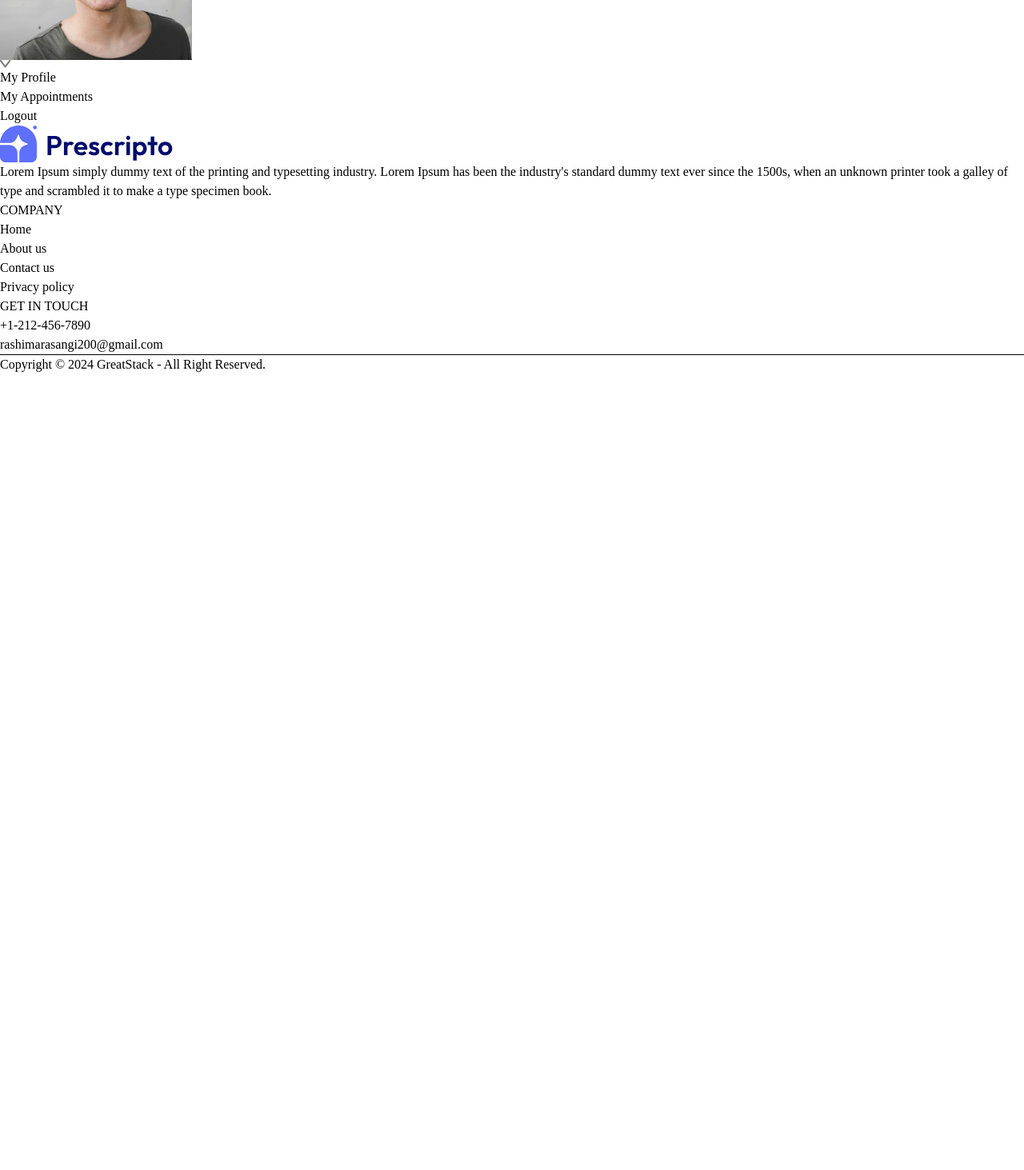
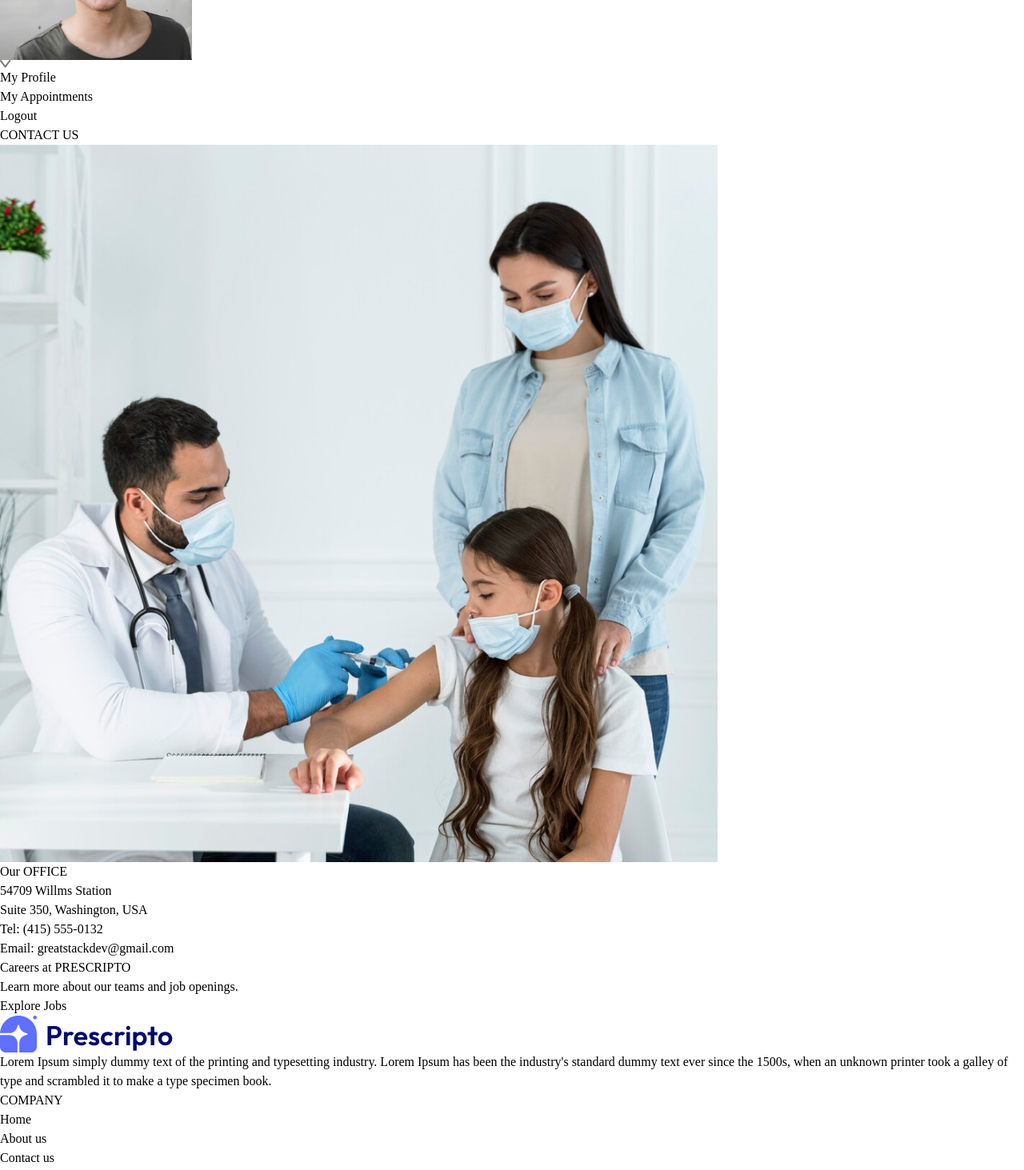
Before and after one commit to rashimarasangi/Prescripto, a React (Vite) app in the folder frontend/: page /contact in a window 1280 px wide. Shown: the part 311-1774 px from the top of the page at 80% size. Before the commit the page ends 800 px from the top, so only its background shows below. Built offline with nearby package versions, Linux system fonts and the light colour scheme.

Commit message:
contact section is added

```diff
--- a/frontend/src/pages/Contact.jsx
+++ b/frontend/src/pages/Contact.jsx
@@ -1,9 +1,24 @@
 import React from 'react'
+import { assets } from '../assets/assets'
 
 const Contact = () => {
   return (
     <div>
-
+      <div className='text-center text-2xl pt-10 to-gray-500'>
+        <p>CONTACT  <span className='to-gray-700 font-semibold'>US</span></p>
+      </div>
+      <div className='my-10 flex flex-col justify-center md:flex-row gap-10 mb-28 text-sm '>
+        <img className='w-full md:max-w-[360px]' src={assets.contact_image} alt="" />
+        <div className='flex flex-col justify-center items-start gap-6'>
+          <p className='font-semibold text-lg to-gray-600 '>Our OFFICE</p>
+          <p className='to-gray-500'>54709 Willms Station <br />Suite 350, Washington, USA</p>
+          <p className='to-gray-500'>Tel: (415) 555‑0132 <br />Email: greatstackdev@gmail.com
+          </p>
+          <p className='font-semibold text-lg to-gray-600'>Careers at PRESCRIPTO</p>
+          <p className='to-gray-500'>Learn more about our teams and job openings.</p>
+          <button className='border border-black px-8 py-4 text-sm hover:bg-black hover:text-white transition-all duration-500'>Explore Jobs</button>
+        </div>
+      </div>
     </div>
   )
 }
```
